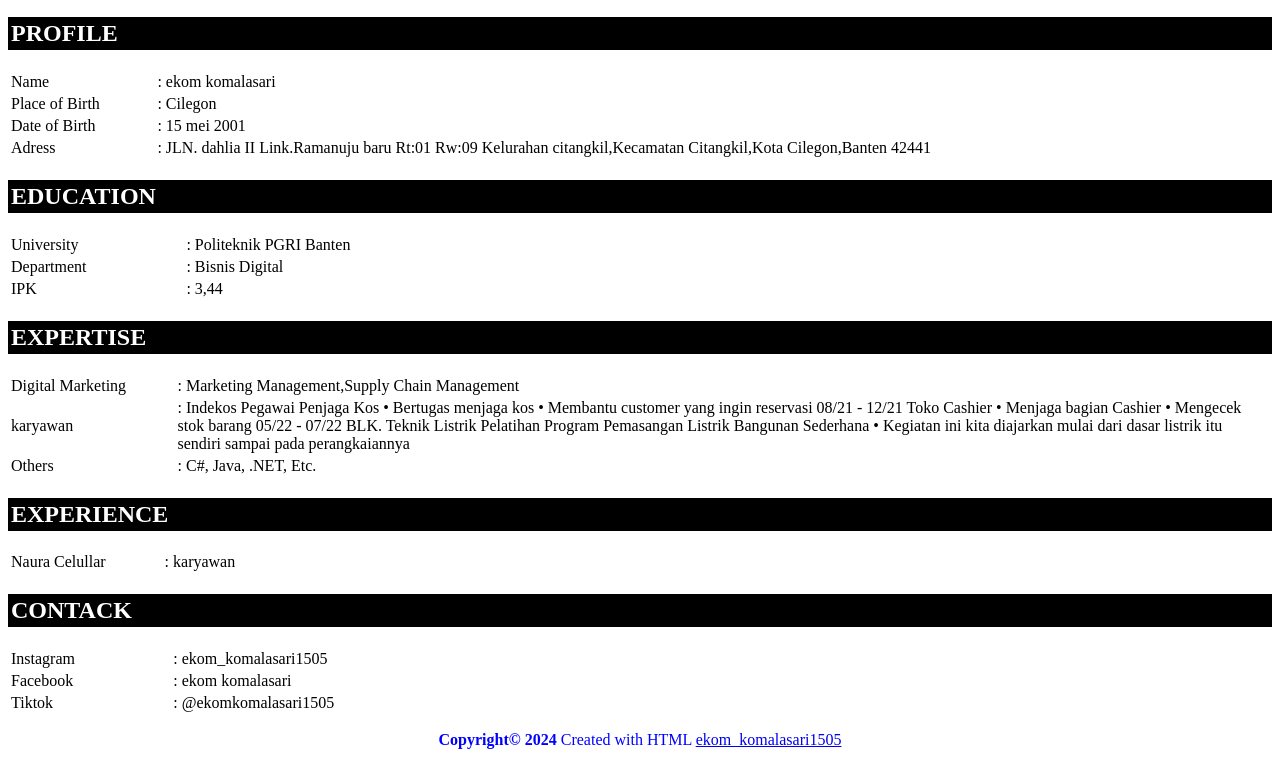
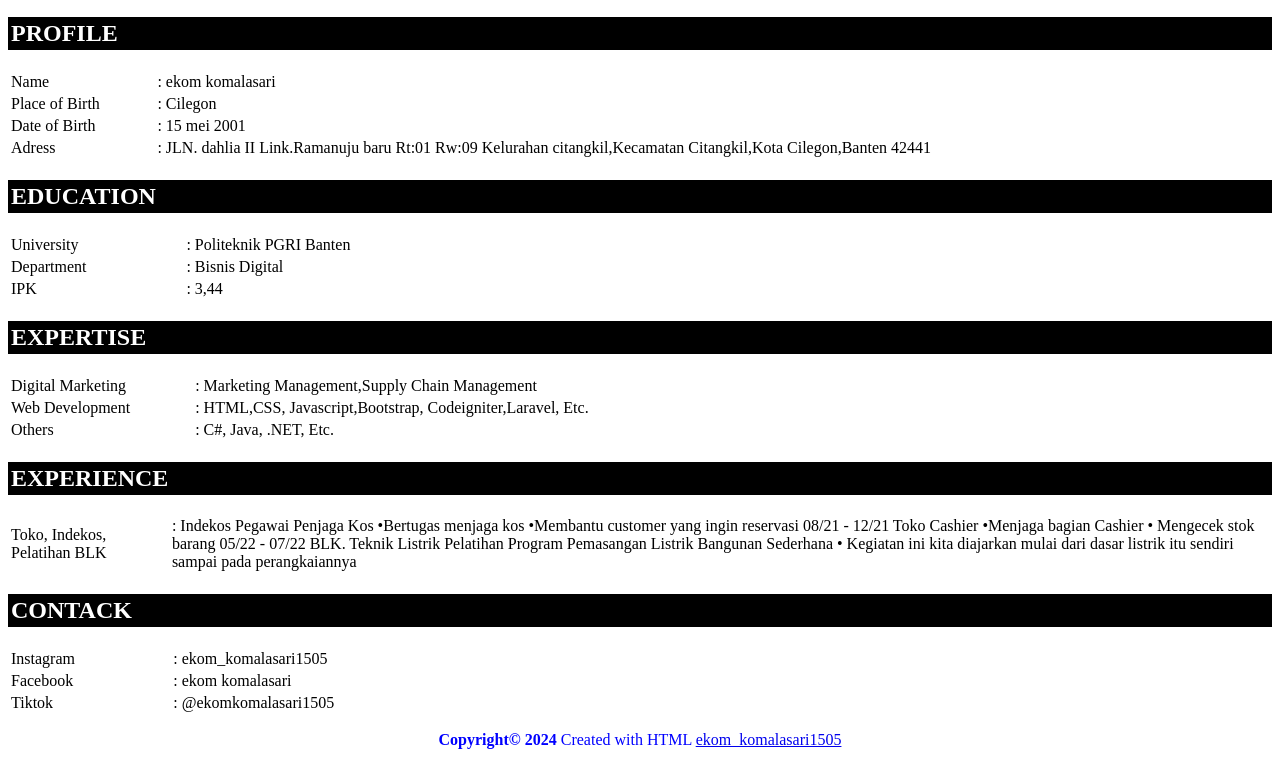
Before and after one commit to ekomkomalasari1505/ekomkomalasari1505, a plain HTML site: page index.html in a window 1280 px wide. Shown: the part 400-1165 px from the top of the page. Drawn offline with Linux system fonts and the light colour scheme.

Commit message:
Update index.html

```diff
--- a/index.html
+++ b/index.html
@@ -85,23 +85,8 @@ background-color: blue;
 <td width="10%">: Marketing Management,Supply Chain Management</td>
 </tr>
 <tr>
-<td width="1%">karyawan</td>
-<td width="10%">: Indekos
-Pegawai Penjaga Kos
-•
-Bertugas menjaga kos
-•
-Membantu customer yang ingin reservasi
-08/21 - 12/21
-Toko
-Cashier
-•
-Menjaga bagian Cashier
-• Mengecek stok barang
-05/22 - 07/22
-BLK. Teknik Listrik
-Pelatihan Program Pemasangan Listrik Bangunan Sederhana
-• Kegiatan ini kita diajarkan mulai dari dasar listrik itu sendiri sampai pada perangkaiannya </td>
+<td width="1%">Web Development</td>
+<td width="10%">: HTML,CSS, Javascript,Bootstrap, Codeigniter,Laravel, Etc.</td> </td>
 </tr>
 <tr>
 <td width="1%">Others</td>
@@ -111,8 +96,20 @@ Pelatihan Program Pemasangan Listrik Bangunan Sederhana
 <h2 id="4">EXPERIENCE</h2>
 <table align="center">
 <tr>
-<td width="1%">Naura Celullar</td>
-<td width="10%">: karyawan</td>
+<td width="1%">Toko, Indekos, Pelatihan BLK</td>
+<td width="10%">: Indekos
+Pegawai Penjaga Kos
+•Bertugas menjaga kos
+•Membantu customer yang ingin reservasi
+08/21 - 12/21
+Toko
+Cashier
+•Menjaga bagian Cashier
+• Mengecek stok barang
+05/22 - 07/22
+BLK. Teknik Listrik
+Pelatihan Program Pemasangan Listrik Bangunan Sederhana
+• Kegiatan ini kita diajarkan mulai dari dasar listrik itu sendiri sampai pada perangkaiannya</td>
 </tr>
 </table>
 <h2 id="5">CONTACK</h2>
```
